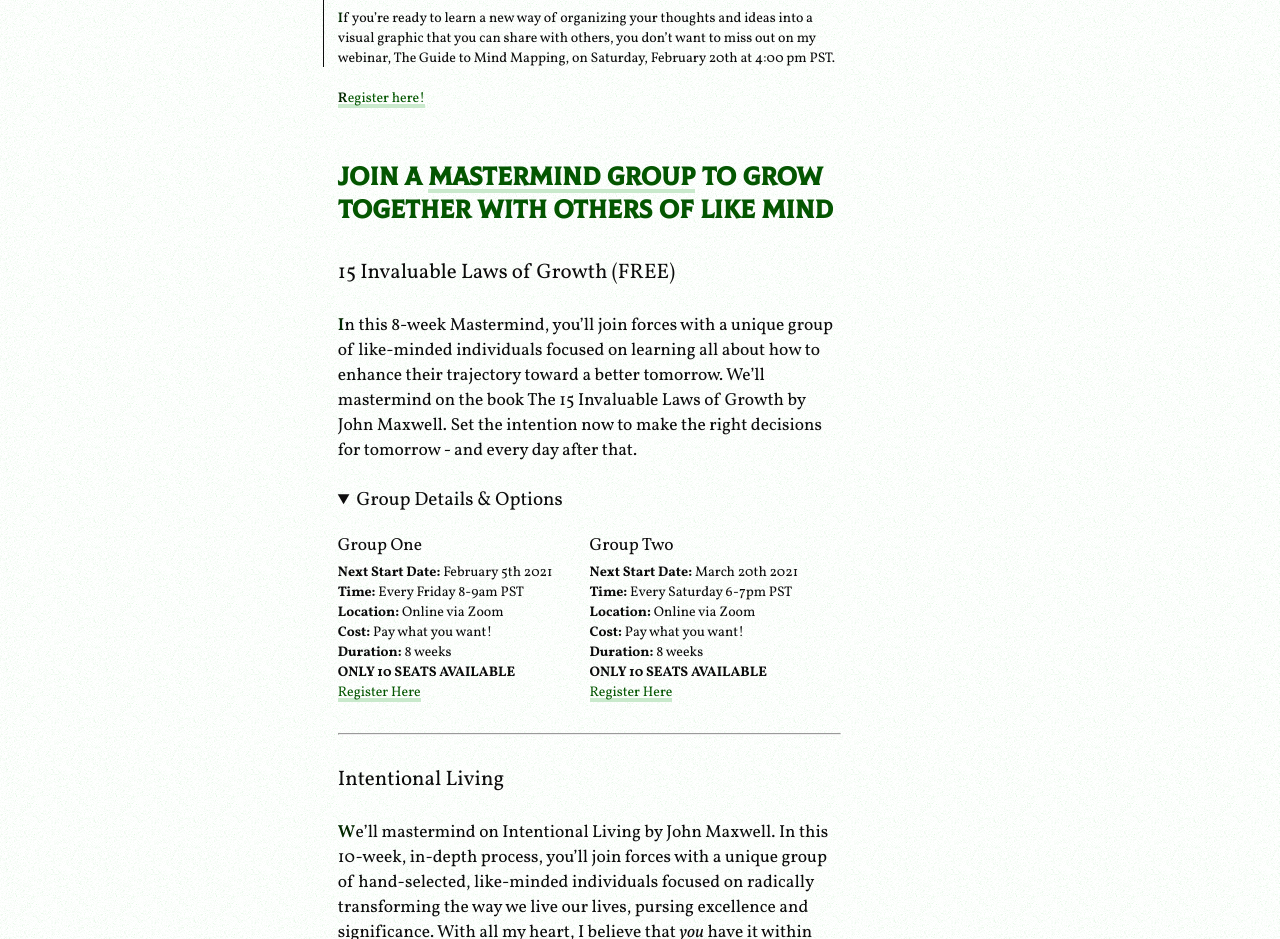
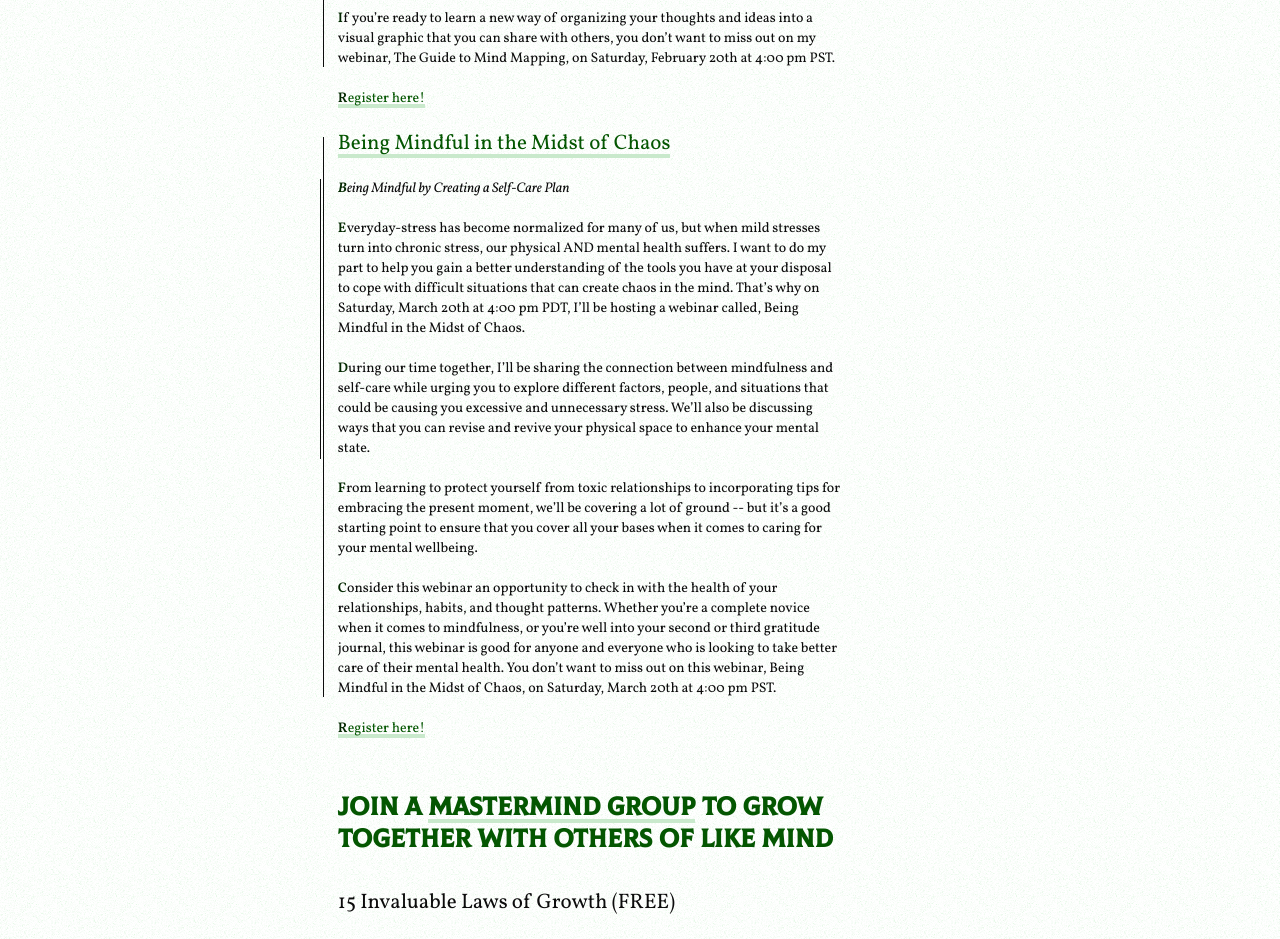
Before and after one commit to MonkeyDZeke/opheron, a Next.js app: page /upcoming in a window 1280 px wide. Shown: the part 1840-2779 px from the top of the page. Built offline with nearby package versions, Linux system fonts and the light colour scheme.

Commit message:
updating events

```diff
--- a/pages/upcoming.tsx
+++ b/pages/upcoming.tsx
@@ -41,6 +41,33 @@
                   my webinar, The Guide to Mind Mapping, on Saturday, February 20th at 4:00 pm PST.</p>
                 <p><a href="https://opheron.leadingthebest.com/GMMW0001" target="_blank" rel="noreferrer">Register here!</a></p>
               </dd>
+              <dt>
+                <a href="https://opheron.leadingthebest.com/BMIW0001" target="_blank" rel="noreferrer">
+                  Being Mindful in the Midst of Chaos
+                </a>
+              </dt>
+              <dd>
+                <p><i>Being Mindful by Creating a Self-Care Plan</i></p>
+                <p>Everyday-stress has become normalized for many of us, but when mild stresses turn
+                  into chronic stress, our physical AND mental health suffers. I want to do my part to
+                  help you gain a better understanding of the tools you have at your disposal to cope
+                  with difficult situations that can create chaos in the mind. That’s why on Saturday,
+                  March 20th at 4:00 pm PDT, I’ll be hosting a webinar called, Being Mindful in the Midst of Chaos.</p>
+                <p>During our time together, I’ll be sharing the connection between mindfulness and self-care
+                  while urging you to explore different factors, people, and situations that could be
+                  causing you excessive and unnecessary stress. We’ll also be discussing ways that you
+                  can revise and revive your physical space to enhance your mental state.</p>
+                <p>From learning to protect yourself from toxic relationships to incorporating tips for
+                  embracing the present moment, we’ll be covering a lot of ground -- but it’s a good
+                  starting point to ensure that you cover all your bases when it comes to caring for
+                  your mental wellbeing.</p>
+                <p>Consider this webinar an opportunity to check in with the health of your relationships,
+                  habits, and thought patterns. Whether you’re a complete novice when it comes to mindfulness,
+                  or you’re well into your second or third gratitude journal, this webinar is good for anyone
+                  and everyone who is looking to take better care of their mental health. You don’t want to miss
+                  out on this webinar, Being Mindful in the Midst of Chaos, on Saturday, March 20th at 4:00 pm PST.</p>
+                <p><a href="https://opheron.leadingthebest.com/BMIW0001" target="_blank" rel="noreferrer">Register here!</a></p>
+              </dd>
             </dl>
           </section>
           <section className={styles.mmgs} id="mmgs">
@@ -58,17 +85,6 @@
                   <summary>Group Details &amp; Options</summary>
                   <div className={styles.details}>
                     <dl>
-                      <dt>Group One</dt>
-                      <dd><strong>Next Start Date:</strong> February 5th 2021</dd>
-                      <dd><strong>Time:</strong> Every Friday 8-9am PST</dd>
-                      <dd><strong>Location:</strong> Online via Zoom</dd>
-                      <dd><strong>Cost:</strong> Pay what you want!</dd>
-                      <dd><strong>Duration:</strong> 8 weeks</dd>
-                      <dd><strong>ONLY 10 SEATS AVAILABLE</strong></dd>
-                      <dd><a href="https://opheron.leadingthebest.com/MLGW0002" target="_blank" rel="noreferrer">Register Here</a></dd>
-                    </dl>
-                    <dl>
-                      <dt>Group Two</dt>
                       <dd><strong>Next Start Date:</strong> March 20th 2021</dd>
                       <dd><strong>Time:</strong> Every Saturday 6-7pm PST</dd>
                       <dd><strong>Location:</strong> Online via Zoom</dd>
@@ -116,7 +132,7 @@
                   <summary>Group Details &amp; Options</summary>
                   <div className={styles.details}>
                     <dl>
-                      <dd><strong>Next Start Date:</strong> February 23rd 2021</dd>
+                      <dd><strong>Next Start Date:</strong> March 23rd 2021</dd>
                       <dd><strong>Time:</strong> Every Tuesday 8-9am PST</dd>
                       <dd><strong>Location:</strong> Online via Zoom</dd>
                       <dd><strong>Cost:</strong> $278</dd>
```
